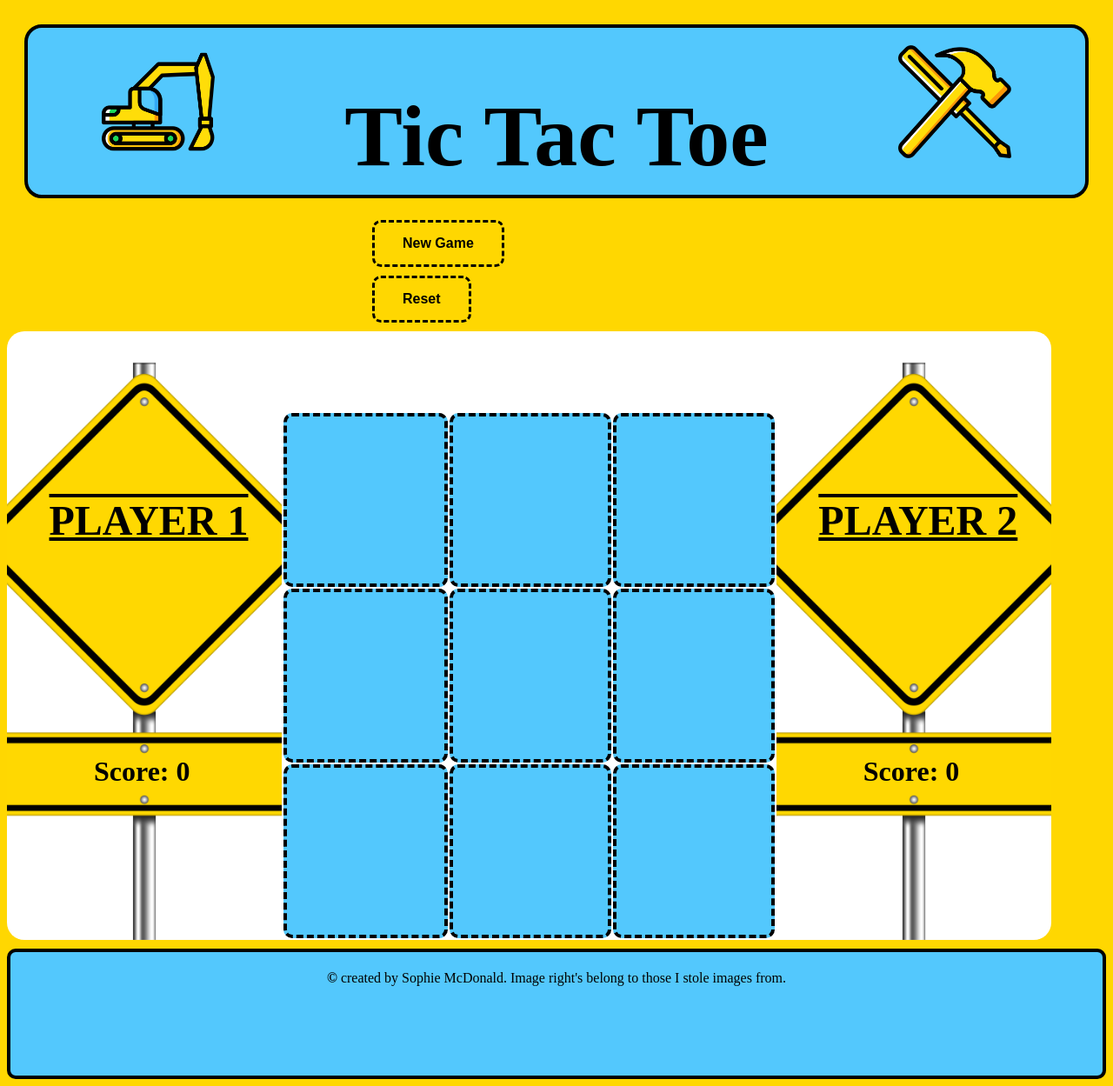
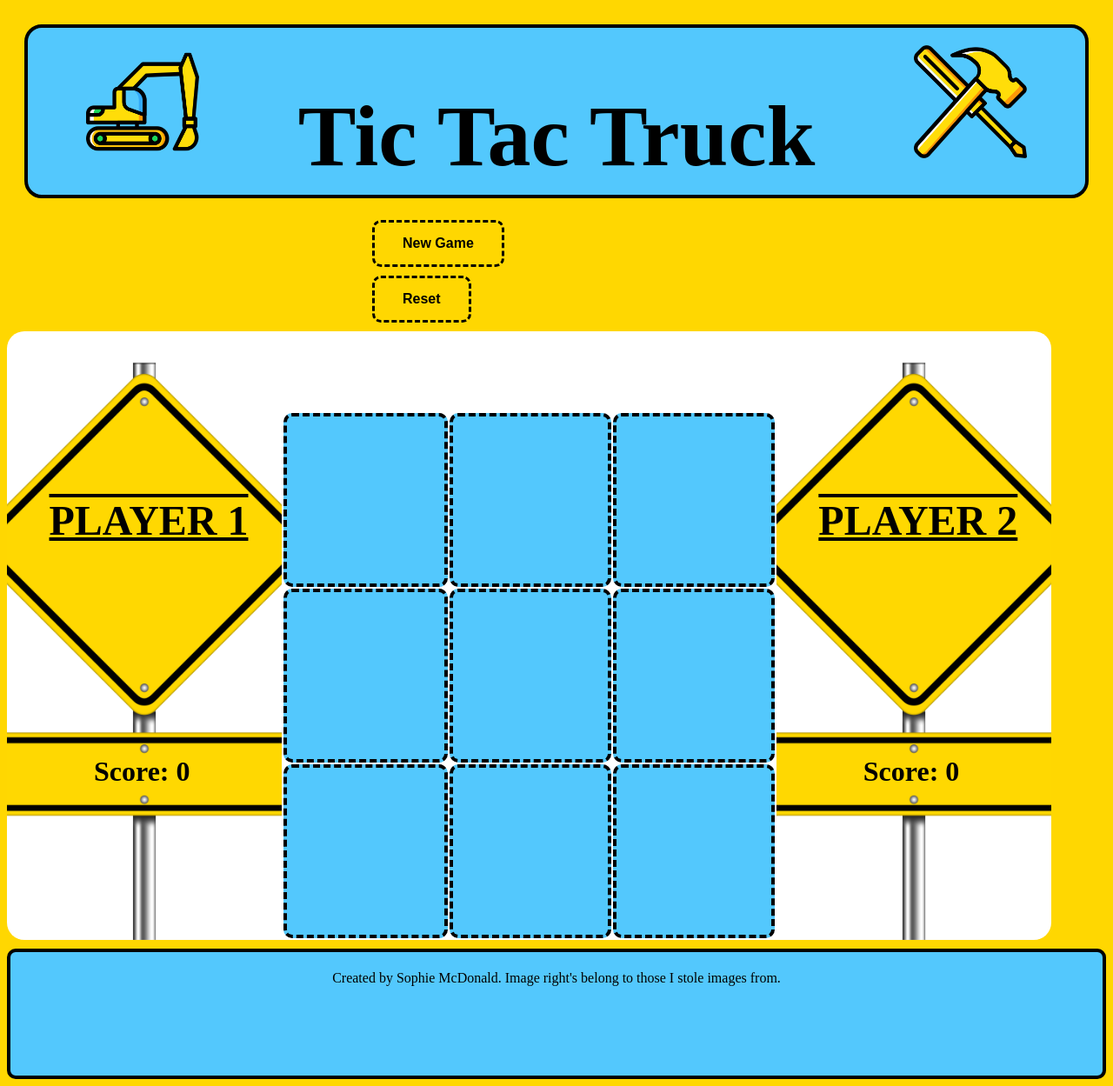
Before and after one commit to SophieRoseMcDonald/tic-tac-truck, a plain HTML site: page index.html in a window 1280 px wide. Shown: the whole page at 87% size. Drawn offline with Linux system fonts and the light colour scheme.

Commit message:
add readme

```diff
--- a/index.html
+++ b/index.html
@@ -14,7 +14,7 @@
     <div class='wrapper'>
 
       <img src='images/diggeryel.png'>
-      <h1>Tic Tac Toe</h1>
+      <h1>Tic Tac Truck</h1>
       <img src='images/hammerspanyel.png'>
     </div>
     <!-- <h3>Battle of...</h3>
@@ -61,7 +61,9 @@
     </aside>
   </div>
   <footer>
-	<p><span>&copy;</span> created by Sophie McDonald. Image right's belong to those I stole images from.</p>
+	<p>
+    <!-- <span>&copy;</span> -->
+     Created by Sophie McDonald. Image right's belong to those I stole images from.</p>
 
     <!-- <img src=''> -->
   </footer>
```
Also changed, not shown: app.js (+11 -0 lines), 1 other file.
